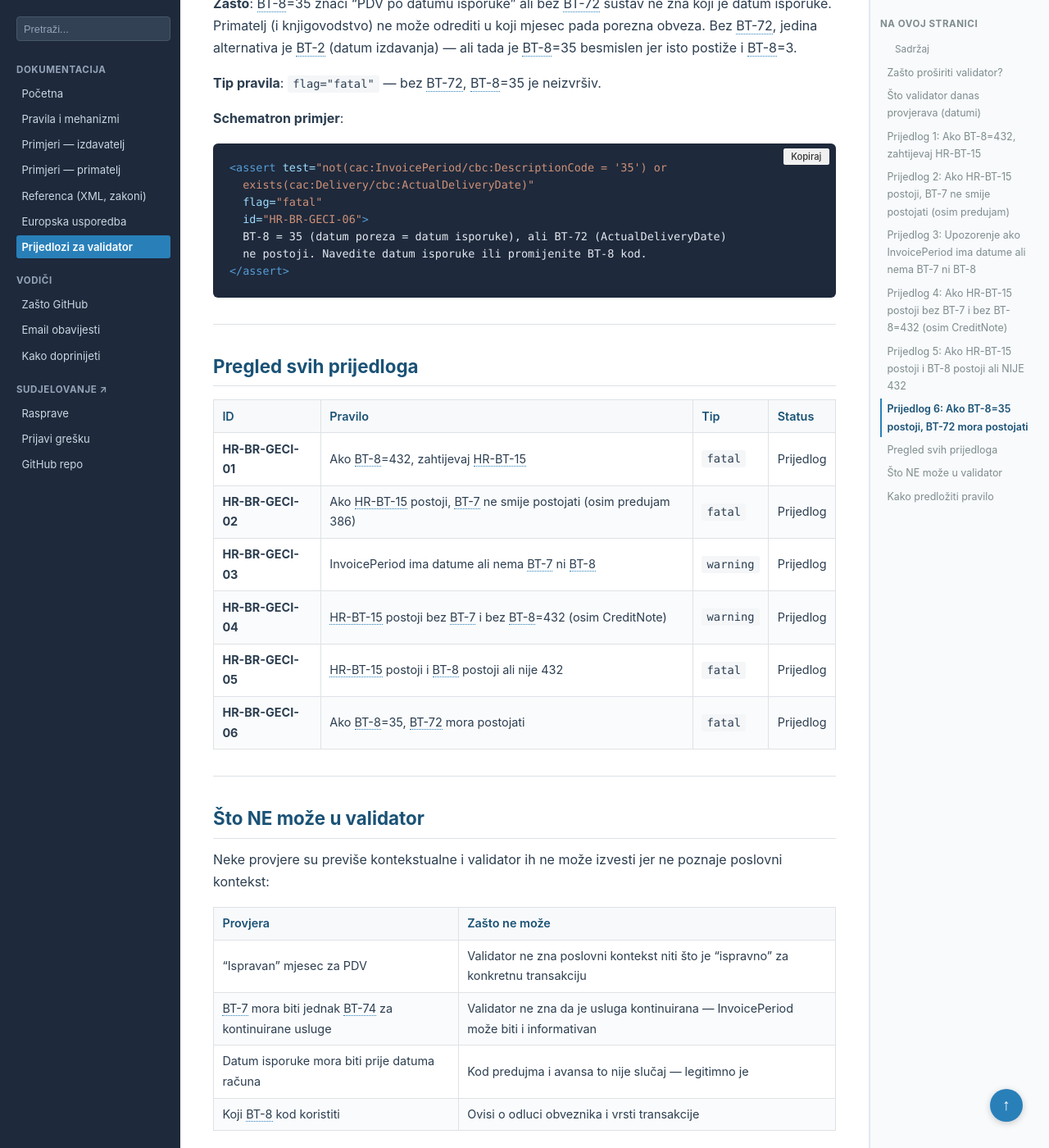
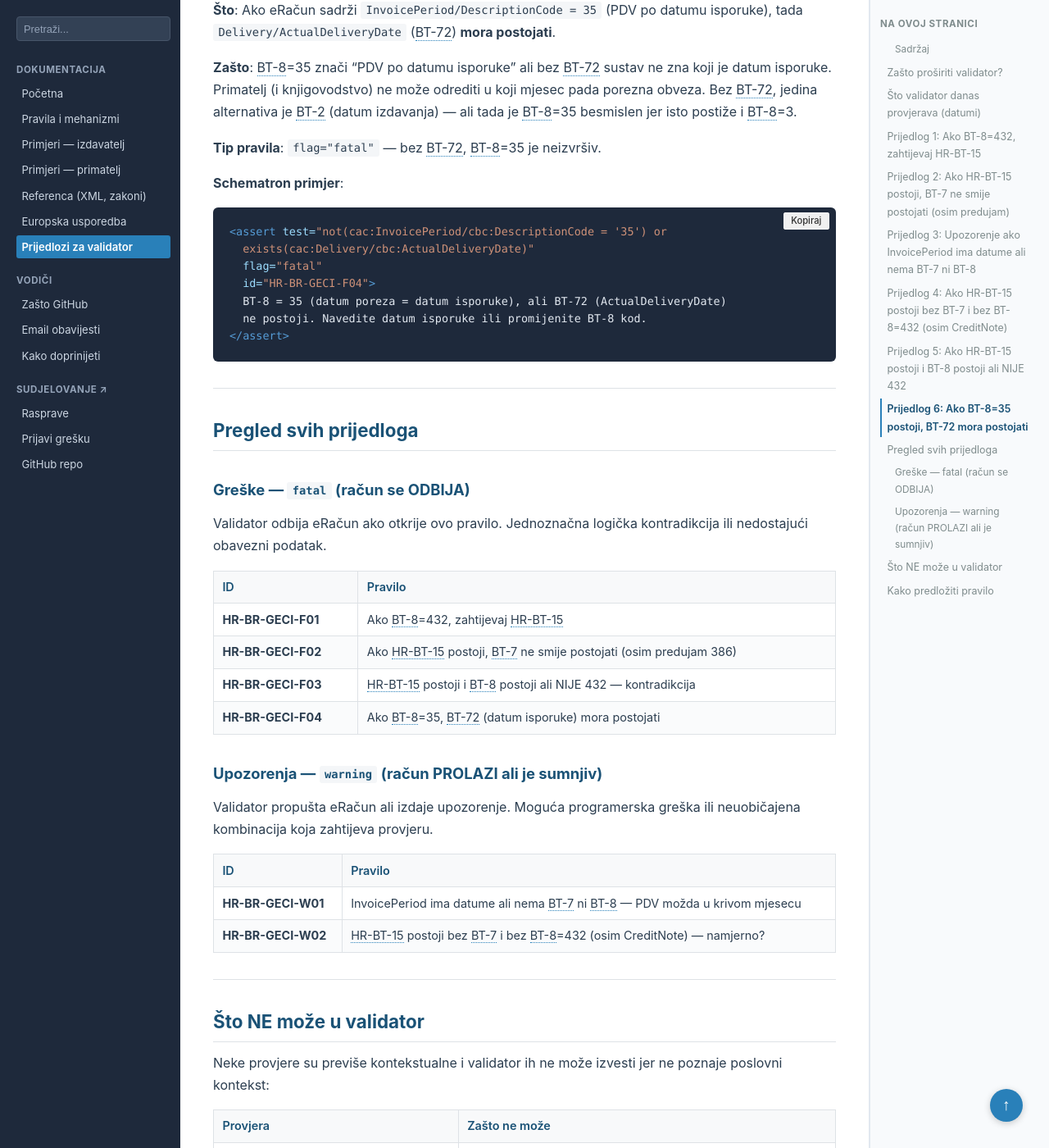
Before and after one commit to dageci/eracun-fiskalizacija-datumi, a Jekyll site: the page built from docs/prijedlozi-validator.md, in a window 1280 px wide and 1400 px high, scrolled down 5566 px. Shown: the whole window at 82% size. Built offline with Jekyll 4.4.1, drawn with Linux system fonts in a browser that asks for light colours; some of the changed text lies outside the part shown.

Commit message:
pravila: F/W prefiks, grupirano po tipu, hrvatski opisi
- HR-BR-GECI-F01 do F04: greške (fatal = račun se ODBIJA)
- HR-BR-GECI-W01 do W02: upozorenja (warning = prolazi ali sumnjiv)
- Sumarna tablica razdvojena na dva dijela s hrvatskim objašnjenjem

````diff
--- a/docs/prijedlozi-validator.md
+++ b/docs/prijedlozi-validator.md
@@ -64,7 +64,7 @@
   exists(ext:UBLExtensions/ext:UBLExtension/ext:ExtensionContent/
   hrextac:HRFISK20Data/hrextac:HRObracunPDVPoNaplati)"
   flag="fatal"
-  id="HR-BR-GECI-01">
+  id="HR-BR-GECI-F01">
   Ako je BT-8 = 432, HR-BT-15 (HRObracunPDVPoNaplati) mora postojati.
 </assert>
 ```
@@ -88,7 +88,7 @@
   exists(cbc:TaxPointDate) and
   not(cbc:InvoiceTypeCode = '386'))"
   flag="fatal"
-  id="HR-BR-GECI-02">
+  id="HR-BR-GECI-F02">
   Obveznik po naplaćenoj naknadi ne smije imati TaxPointDate (BT-7),
   osim za predujam (vrsta dokumenta 386).
 </assert>
@@ -112,7 +112,7 @@
   not(exists(cbc:TaxPointDate)) and
   not(exists(cac:InvoicePeriod/cbc:DescriptionCode)))"
   flag="warning"
-  id="HR-BR-GECI-03">
+  id="HR-BR-GECI-W01">
   InvoicePeriod ima datume ali nema BT-7 ni BT-8.
   PDV se računa po datumu izdavanja — je li to namjerno?
 </assert>
@@ -139,7 +139,7 @@
   not(cac:InvoicePeriod/cbc:DescriptionCode = '432') and
   not(cbc:InvoiceTypeCode = '381'))"
   flag="warning"
-  id="HR-BR-GECI-04">
+  id="HR-BR-GECI-W02">
   HR-BT-15 (obračun po naplati) je prisutan, ali nema ni BT-7 ni BT-8=432.
   PDV se računa po datumu izdavanja (BT-2) — je li to namjerno?
 </assert>
@@ -165,7 +165,7 @@
   exists(cac:InvoicePeriod/cbc:DescriptionCode) and
   not(cac:InvoicePeriod/cbc:DescriptionCode = '432'))"
   flag="fatal"
-  id="HR-BR-GECI-05">
+  id="HR-BR-GECI-F03">
   HR-BT-15 (obračun po naplati) je prisutan, ali BT-8 nije 432.
   BT-8 kod mora biti 432 (datum plaćanja) ili ne smije postojati.
 </assert>
@@ -186,7 +186,7 @@
 <assert test="not(cac:InvoicePeriod/cbc:DescriptionCode = '35') or
   exists(cac:Delivery/cbc:ActualDeliveryDate)"
   flag="fatal"
-  id="HR-BR-GECI-06">
+  id="HR-BR-GECI-F04">
   BT-8 = 35 (datum poreza = datum isporuke), ali BT-72 (ActualDeliveryDate)
   ne postoji. Navedite datum isporuke ili promijenite BT-8 kod.
 </assert>
@@ -196,14 +196,25 @@
 
 ## Pregled svih prijedloga
 
-| ID | Pravilo | Tip | Status |
-|----|---------|-----|--------|
-| **HR-BR-GECI-01** | Ako BT-8=432, zahtijevaj HR-BT-15 | `fatal` | Prijedlog |
-| **HR-BR-GECI-02** | Ako HR-BT-15 postoji, BT-7 ne smije postojati (osim predujam 386) | `fatal` | Prijedlog |
-| **HR-BR-GECI-03** | InvoicePeriod ima datume ali nema BT-7 ni BT-8 | `warning` | Prijedlog |
-| **HR-BR-GECI-04** | HR-BT-15 postoji bez BT-7 i bez BT-8=432 (osim CreditNote) | `warning` | Prijedlog |
-| **HR-BR-GECI-05** | HR-BT-15 postoji i BT-8 postoji ali nije 432 | `fatal` | Prijedlog |
-| **HR-BR-GECI-06** | Ako BT-8=35, BT-72 mora postojati | `fatal` | Prijedlog |
+### Greške — `fatal` (račun se ODBIJA)
+
+Validator odbija eRačun ako otkrije ovo pravilo. Jednoznačna logička kontradikcija ili nedostajući obavezni podatak.
+
+| ID | Pravilo |
+|----|---------|
+| **HR-BR-GECI-F01** | Ako BT-8=432, zahtijevaj HR-BT-15 |
+| **HR-BR-GECI-F02** | Ako HR-BT-15 postoji, BT-7 ne smije postojati (osim predujam 386) |
+| **HR-BR-GECI-F03** | HR-BT-15 postoji i BT-8 postoji ali NIJE 432 — kontradikcija |
+| **HR-BR-GECI-F04** | Ako BT-8=35, BT-72 (datum isporuke) mora postojati |
+
+### Upozorenja — `warning` (račun PROLAZI ali je sumnjiv)
+
+Validator propušta eRačun ali izdaje upozorenje. Moguća programerska greška ili neuobičajena kombinacija koja zahtijeva provjeru.
+
+| ID | Pravilo |
+|----|---------|
+| **HR-BR-GECI-W01** | InvoicePeriod ima datume ali nema BT-7 ni BT-8 — PDV možda u krivom mjesecu |
+| **HR-BR-GECI-W02** | HR-BT-15 postoji bez BT-7 i bez BT-8=432 (osim CreditNote) — namjerno? |
 
 ---
 
````
